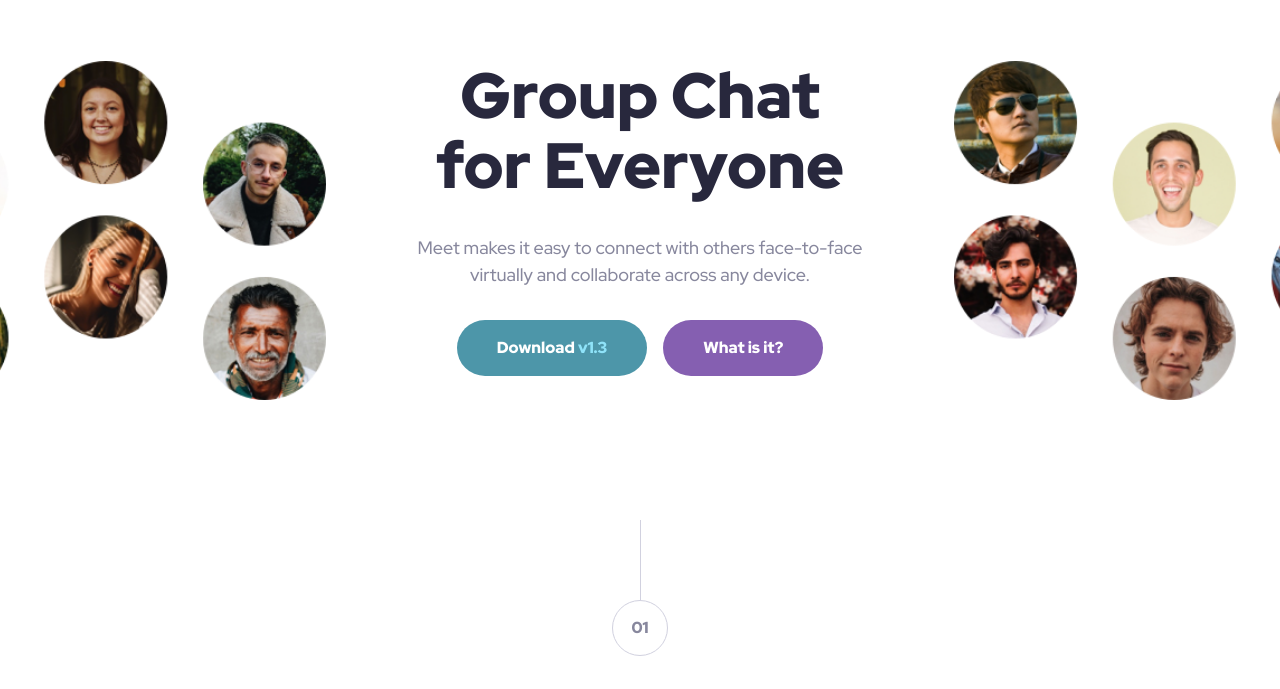
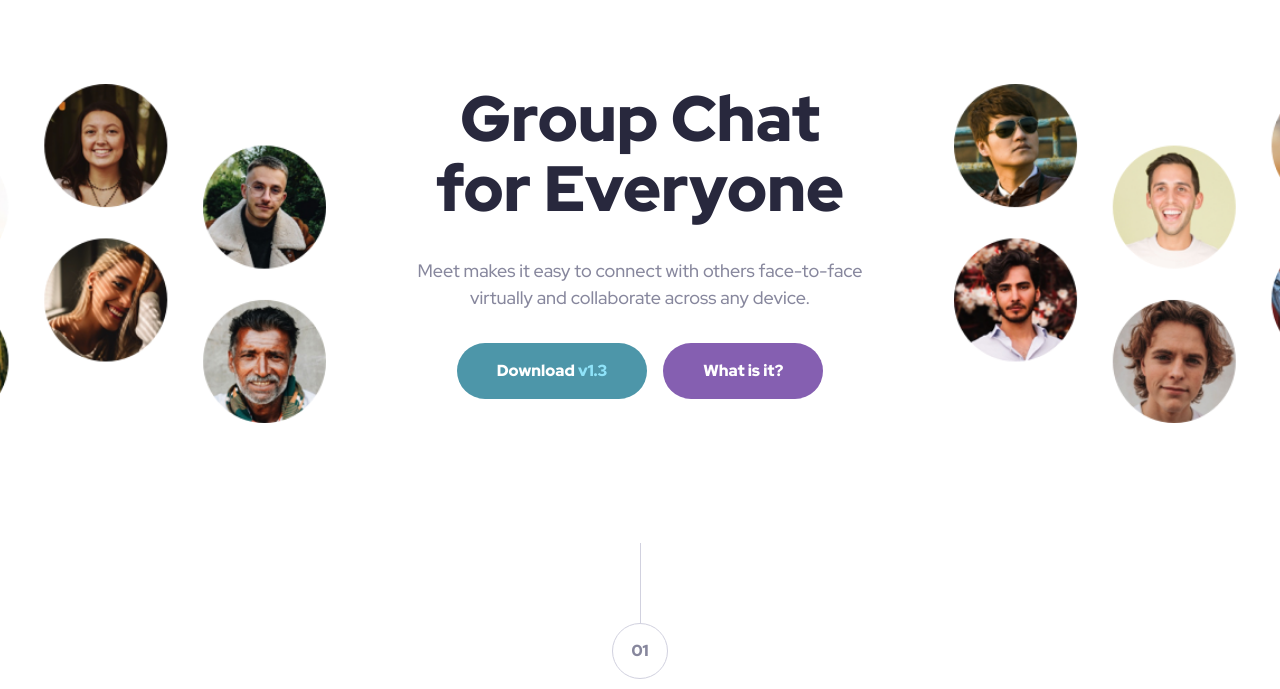
Before and after one commit to wstypr/meet-landing-page, a plain HTML site: page index.html in a window 1280 px wide. Shown: the part 111-800 px from the top of the page. Drawn offline with Linux system fonts and the light colour scheme.

Commit message:
fix another padding

```diff
--- a/style.css
+++ b/style.css
@@ -395,6 +395,10 @@ footer {
     padding-top: 80px;
   }
 
+  .hero {
+    padding-top: 23px;
+  }
+
   .hero-title,
   .hero-text {
     margin-bottom: 32px;
```
